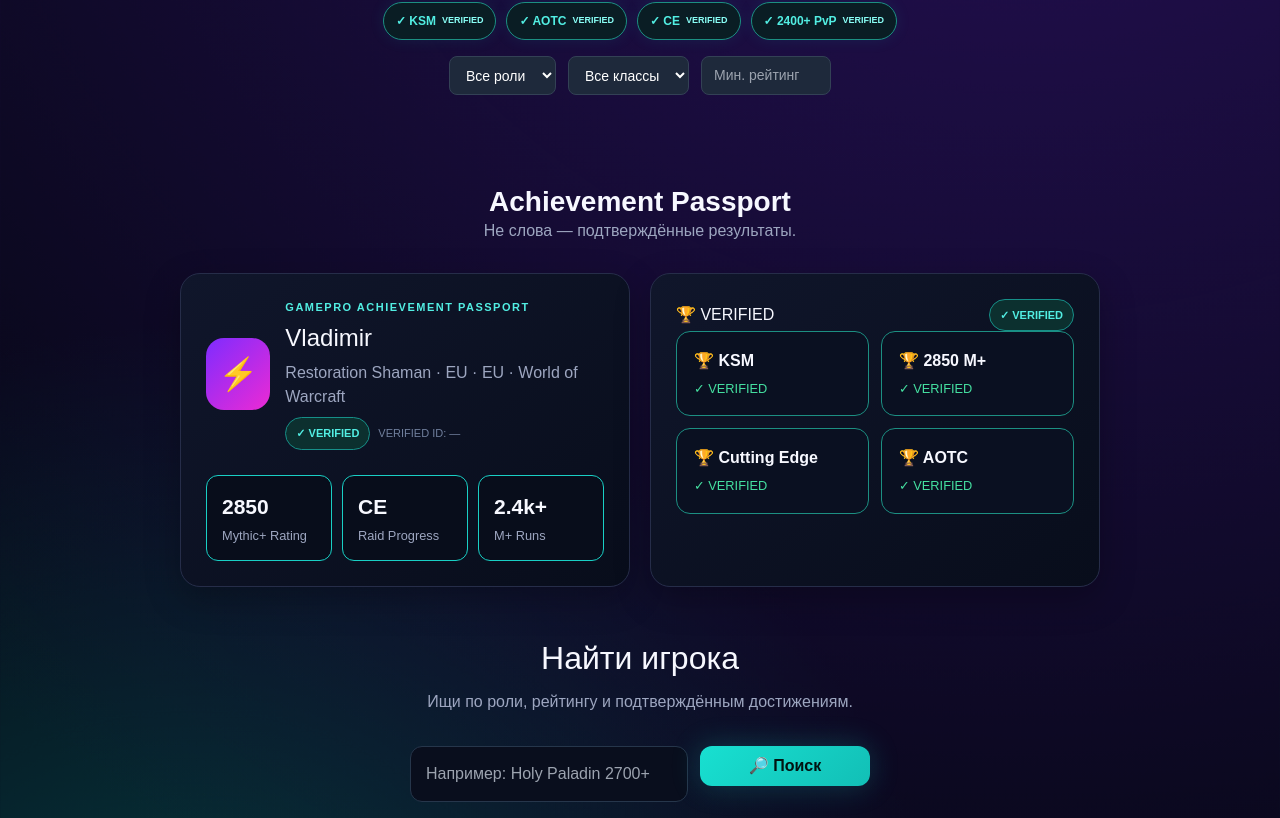
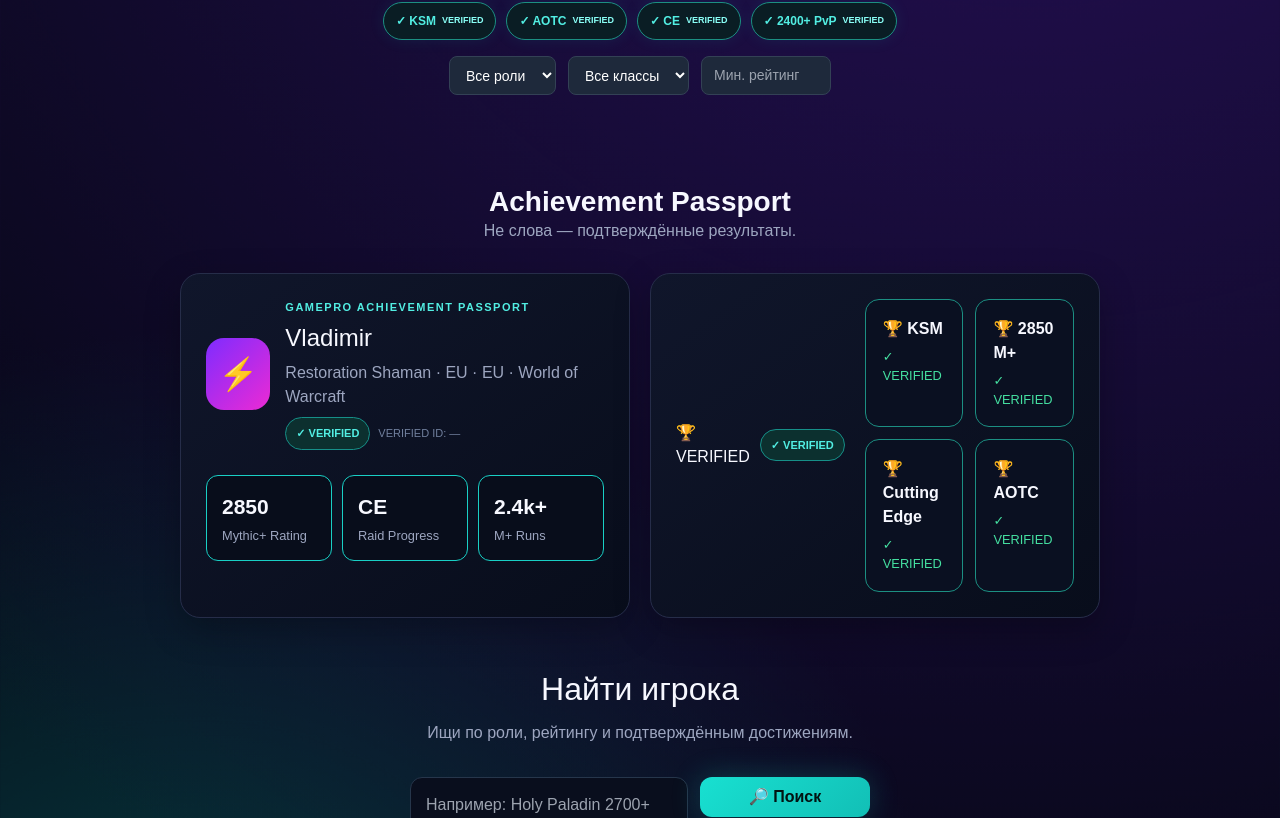
Before and after one commit to vesttrading/gamepro-market, a Next.js app: page / in a window 1280 px wide. Shown: the part 462-1280 px from the top of the page. Built offline with nearby package versions, Linux system fonts and the light colour scheme; no server answers.

Commit message:
Refactor passport card styles in globals.css
Updated styles for passport cards to improve layout and alignment.

```diff
--- a/app/globals.css
+++ b/app/globals.css
@@ -89,20 +89,20 @@ body {
 
 /* ---------- КАРТОЧКИ ПАСПОРТА ---------- */
 
-#passport .grid2 > div {
-  box-sizing: border-box !important;
-
-  min-width: 0 !important;
+#passport .grid2 > div:nth-child(2) {
+  display: flex !important;
+  flex-direction: row !important;
+  align-items: center !important;
+  justify-content: center !important;
+  gap: 20px !important;
+  flex-wrap: nowrap !important;
 }
 
-/* Не даём карточкам становиться огромными */
-
-#passport .grid2 > div:first-child,
-#passport .grid2 > div:nth-child(2) {
-  width: 100% !important;
-  max-width: none !important;
-
-  box-sizing: border-box !important;
+#passport .grid2 > div:nth-child(2) [class*="verified"] {
+  display: inline-flex !important;
+  width: auto !important;
+  margin: 0 !important;
+  white-space: nowrap !important;
 }
 
 /* ---------- НЕОН/ТЁМНЫЙ GAMEPRO СТИЛЬ ---------- */
```
